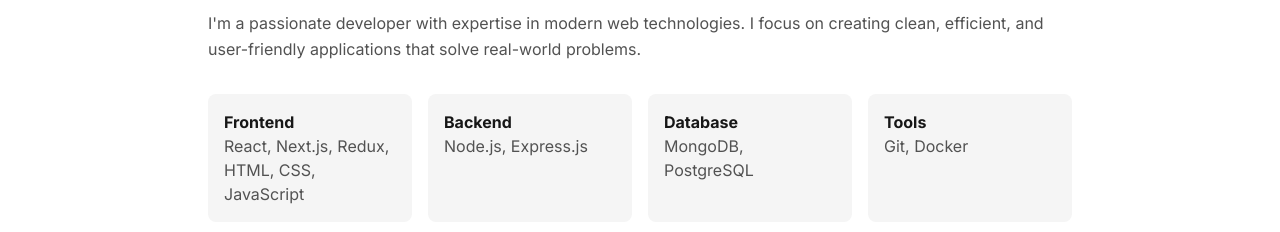
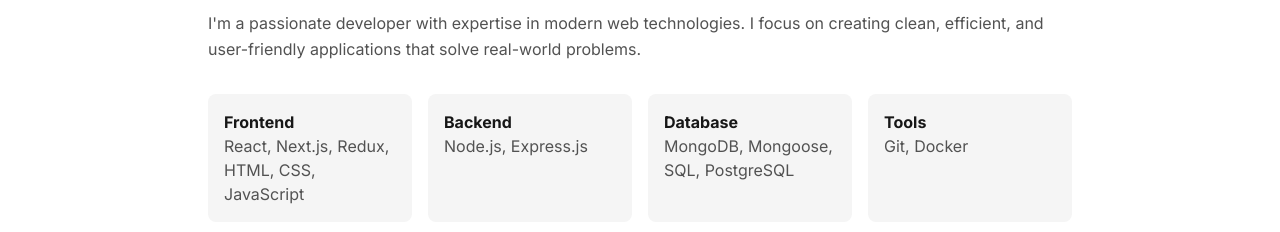
Before and after one commit to joswin18/joswin-portfolio, a Next.js app: page / in a window 1280 px wide. Shown: the part 1200-1432 px from the top of the page. Built offline with nearby package versions, Linux system fonts and the light colour scheme.

Commit message:
Initial commit

```diff
--- a/app/components/Portfolio.tsx
+++ b/app/components/Portfolio.tsx
@@ -174,7 +174,7 @@
                 </div>
                 <div className="p-4 bg-neutral-100 dark:bg-neutral-900 rounded-lg">
                   <h3 className="font-bold">Database</h3>
-                  <p className="text-neutral-600 dark:text-neutral-400">MongoDB, PostgreSQL</p>
+                  <p className="text-neutral-600 dark:text-neutral-400">MongoDB, Mongoose, SQL, PostgreSQL</p>
                 </div>
                 <div className="p-4 bg-neutral-100 dark:bg-neutral-900 rounded-lg">
                   <h3 className="font-bold">Tools</h3>
```
